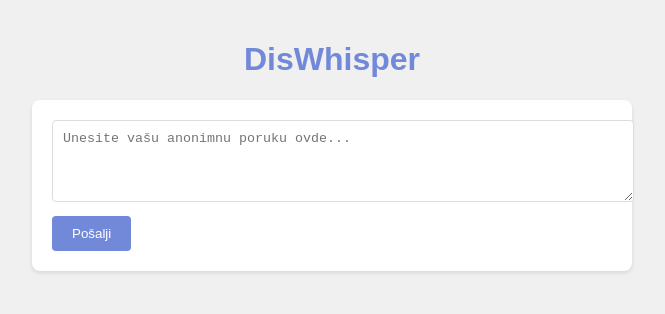
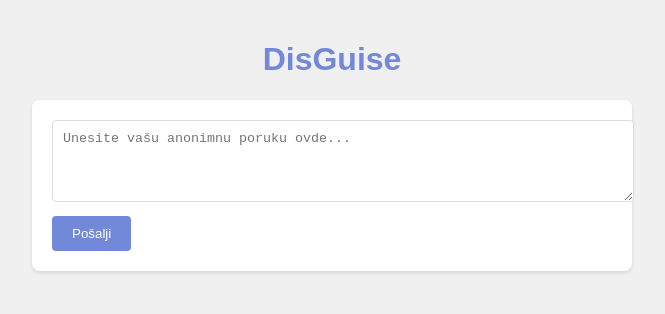
Before and after one commit to crnobog69/disguise, a plain HTML site: page index.html in a window 1280 px wide. Shown: the whole page, without its empty margins (308-973 px from the left). Drawn offline with Linux system fonts and the light colour scheme.

Commit message:
Update index.html

```diff
--- a/index.html
+++ b/index.html
@@ -48,7 +48,7 @@
     </style>
 </head>
 <body>
-    <h1>DisWhisper</h1>
+    <h1>DisGuise</h1>
     <form id="messageForm">
         <textarea id="message" rows="4" placeholder="Unesite vašu anonimnu poruku ovde..." required></textarea>
         <button type="submit">Pošalji</button>
```
